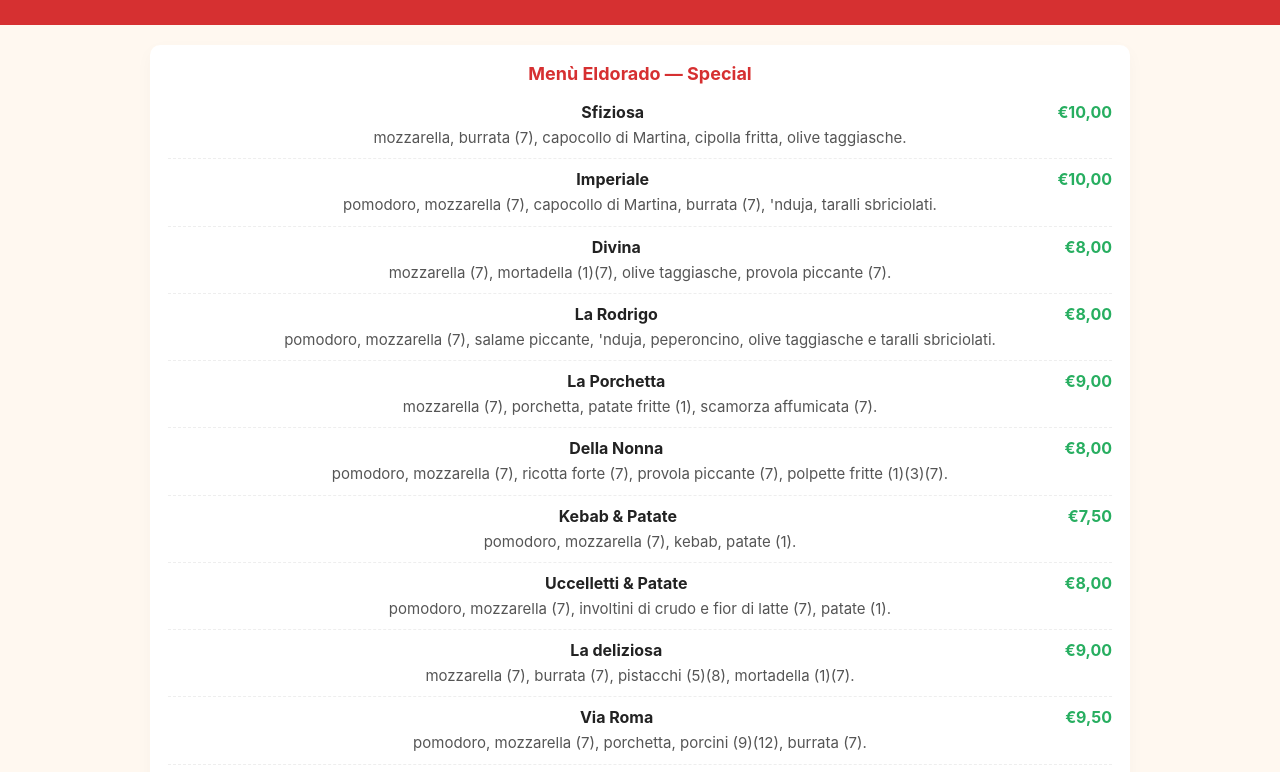
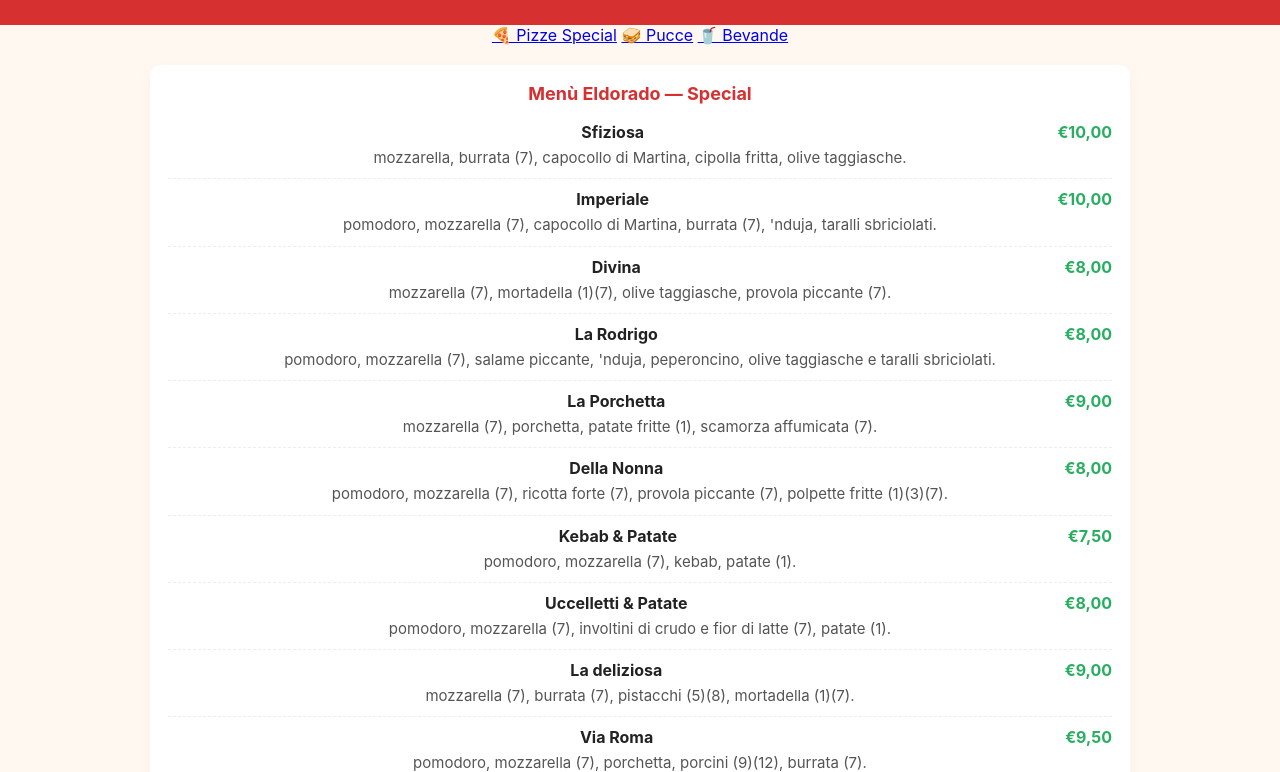
Before and after one commit to 7pybpktdt8-tech/PizzeriaEldorado, a plain HTML site: page index.html in a window 1280 px wide. Shown: the part 158-930 px from the top of the page. Drawn offline with Linux system fonts and the light colour scheme.

Commit message:
Update index.html

```diff
--- a/index.html
+++ b/index.html
@@ -36,7 +36,11 @@
   <h1>Pizzeria ElDorado</h1>
   <p class="lead">Asporto e consegna a domicilio</p>
 </header>
-
+<nav class="nav-buttons">
+  <a href="#special-1">🍕 Pizze Special</a>
+  <a href="#pucce-full">🥪 Pucce</a>
+  <a href="#bevande-full">🥤 Bevande</a>
+</nav>
 <main>
 
   <!-- MENÙ ELDORADO - SPECIAL (pagina 1 del PDF) -->
```
